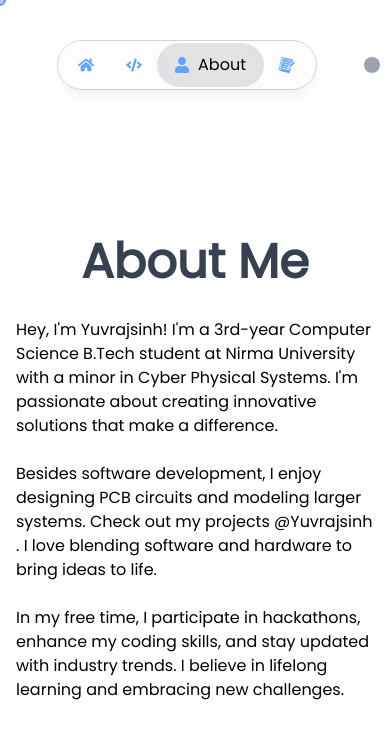
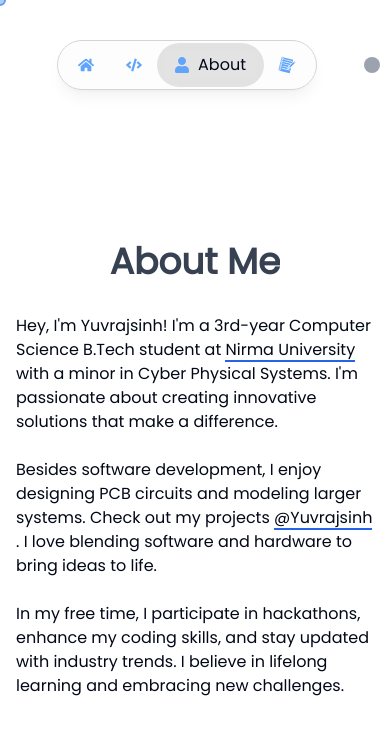
Before and after one commit to yuvrajsinh5252/website, a Next.js app: page /about in a window 390 px wide. Shown: the top 738 px of the page. Built offline with nearby package versions, Linux system fonts and the light colour scheme.

Commit message:
fix: theme-toggle animation

```diff
--- a/package.json
+++ b/package.json
@@ -24,6 +24,7 @@
     "react-no-ssr": "^1.1.0",
     "resize-observer-polyfill": "^1.5.1",
     "tailwind-merge": "^2.5.2",
+    "tailwindcss-animate": "^1.0.7",
     "three": "^0.167.1"
   },
   "devDependencies": {
--- a/src/app/styles/globals.css
+++ b/src/app/styles/globals.css
@@ -1,6 +1,20 @@
 @import "tailwindcss/base";
 @import "tailwindcss/components";
 @import "tailwindcss/utilities";
+
+@layer base {
+  :root {
+    --background: 0 0% 100%;
+    --foreground: 222.2 84% 4.9%;
+    --primary: 37 99 235;
+  }
+
+  .dark {
+    --background: 222.2 84% 4.9%;
+    --foreground: 210 40% 98%;
+    --primary: 37 99 235;
+  }
+}
 
 @layer base {
   body {
@@ -8,11 +22,13 @@
     -webkit-font-smoothing: antialiased;
     box-sizing: border-box;
     -webkit-tap-highlight-color: transparent;
+    background-color: hsl(var(--background));
+    color: hsl(var(--foreground));
   }
 
   * {
     cursor: none !important;
-    transition: color 0.1s ease, background-color 0.1s ease;
+    transition: all 0.029s ease-in-out;
   }
 
   @media (hover: none) {
--- a/src/components/about/intro.tsx
+++ b/src/components/about/intro.tsx
@@ -23,7 +23,7 @@
       animate={activeSection === "introduction" ? "visible" : "hidden"}
       className="space-y-8 sm:space-y-12 relative"
     >
-      <h1 className="flex gap-2 items-center text-5xl sm:text-6xl font-bold">
+      <h1 className="flex gap-2 items-center text-4xl sm:text-5xl font-bold">
         <IoIosArrowForward className="text-4xl text-blue-400 sm:text-5xl max-sm:hidden" />
         <span className="max-sm:mx-auto dark:bg-gradient-to-r from-gray-200 to-gray-400 bg-clip-text text-transparent bg-gray-700">
           About Me
--- a/src/components/cursor/custom-cursor.tsx
+++ b/src/components/cursor/custom-cursor.tsx
@@ -45,11 +45,13 @@
         setIsHovered(true);
         cursorX.set(rect.left + rect.width / 2);
         cursorY.set(rect.top + rect.height / 2);
-      } else if (textElement) {
-        setCursorType("text");
-        setIsHovered(true);
-        setHoveredElement(null);
-      } else if (target.classList.contains("hoverable")) {
+      }
+      // else if (textElement) {
+      //   setCursorType("text");
+      //   setIsHovered(true);
+      //   setHoveredElement(null);
+      // }
+      else if (target.classList.contains("hoverable")) {
         setCursorType("default");
         const rect = target.getBoundingClientRect();
         setHoveredElement(rect);
--- a/src/components/ui/magicLink.tsx
+++ b/src/components/ui/magicLink.tsx
@@ -1,21 +1,19 @@
-import { useEffect } from 'react';
+import { useEffect } from "react";
 
-export default function MagicLink(
-  {
-    children,
-    href
-  }: {
-    children: React.ReactNode,
-    href: string
-  }
-) {
-  const shapes = ['line'];
-  const colors = ['#2FB5F3', '#FF0A47', '#FF0AC2', '#47FF0A'];
+export default function MagicLink({
+  children,
+  href,
+}: {
+  children: React.ReactNode;
+  href: string;
+}) {
+  const shapes = ["line"];
+  const colors = ["#2FB5F3", "#FF0A47", "#FF0AC2", "#47FF0A"];
 
   useEffect(() => {
     let mojs: any;
     const loadMojs = async () => {
-      const mod = await import('@mojs/core');
+      const mod = await import("@mojs/core");
       mojs = mod.default;
     };
 
@@ -42,14 +40,14 @@
           shape: shapes[chosenS],
           radius: 10,
           scale: { 0.8: 1 },
-          fill: 'none',
+          fill: "none",
           points: 7,
           stroke: colors[chosenC],
-          strokeDasharray: '100%',
-          strokeDashoffset: { '-100%': '100%' },
+          strokeDasharray: "100%",
+          strokeDashoffset: { "-100%": "100%" },
           duration: 350,
           delay: 100,
-          easing: 'quad.out',
+          easing: "quad.out",
           isShowEnd: false,
         },
       });
@@ -57,26 +55,33 @@
       burst.play();
     };
 
-    const links = document.querySelectorAll<HTMLAnchorElement>('.magic');
+    const links = document.querySelectorAll<HTMLAnchorElement>(".magic");
 
     links.forEach((link) => {
-      link.addEventListener('mouseenter', (e) => shootLines(e as MouseEvent, link));
+      link.addEventListener("mouseenter", (e) =>
+        shootLines(e as MouseEvent, link)
+      );
     });
 
     return () => {
       links.forEach((link) => {
-        link.removeEventListener('mouseenter', (e) => shootLines(e as MouseEvent, link));
+        link.removeEventListener("mouseenter", (e) =>
+          shootLines(e as MouseEvent, link)
+        );
       });
     };
   }, [colors, shapes]);
 
   return (
     <span className="mx-auto text-center md:w-3/4">
-      <a href={href} target='_blank' className="magic relative inline-block hover:text-black">
+      <a
+        href={href}
+        target="_blank"
+        className="magic relative inline-block hover:text-black"
+      >
         {children}
-        <span className="absolute inset-0 top-0 transition-all duration-100 ease-[cubic-bezier(0.000,0.590,1.000,0.260)] z-[-1]">
-        </span>
+        <span className="absolute inset-0 top-0 transition-all duration-100 ease-&lsqb;cubic-bezier(0.000,0.590,1.000,0.260)&rsqb; z-[-1]"></span>
       </a>
     </span>
-  )
+  );
 }
--- a/tailwind.config.ts
+++ b/tailwind.config.ts
@@ -9,6 +9,10 @@
   ],
   theme: {
     extend: {
+      colors: {
+        background: "hsl(var(--background))",
+        foreground: "hsl(var(--foreground))",
+      },
       keyframes: {
         wave: {
           "0%": {
@@ -79,7 +83,7 @@
       },
     },
   },
-  plugins: [require("@tailwindcss/typography")],
+  plugins: [require("@tailwindcss/typography"), require("tailwindcss-animate")],
 };
 
 export default config;
```
